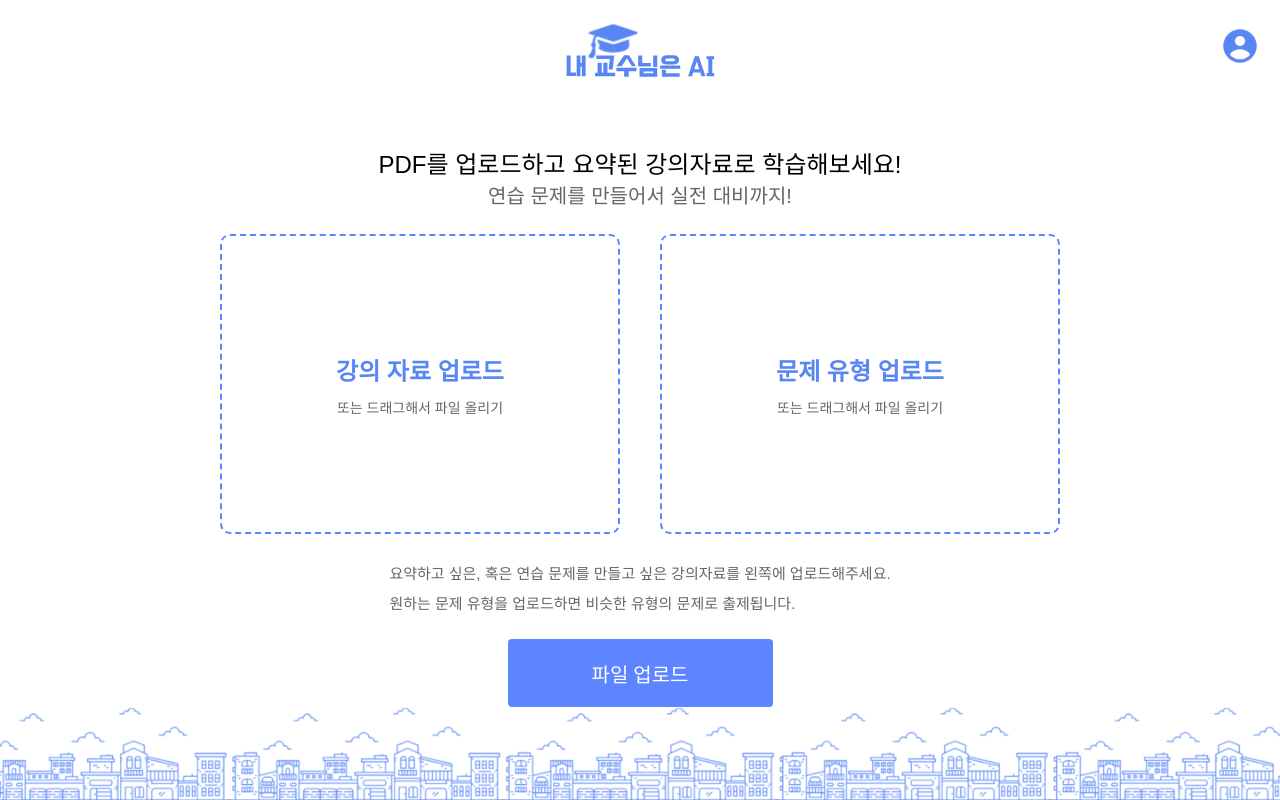
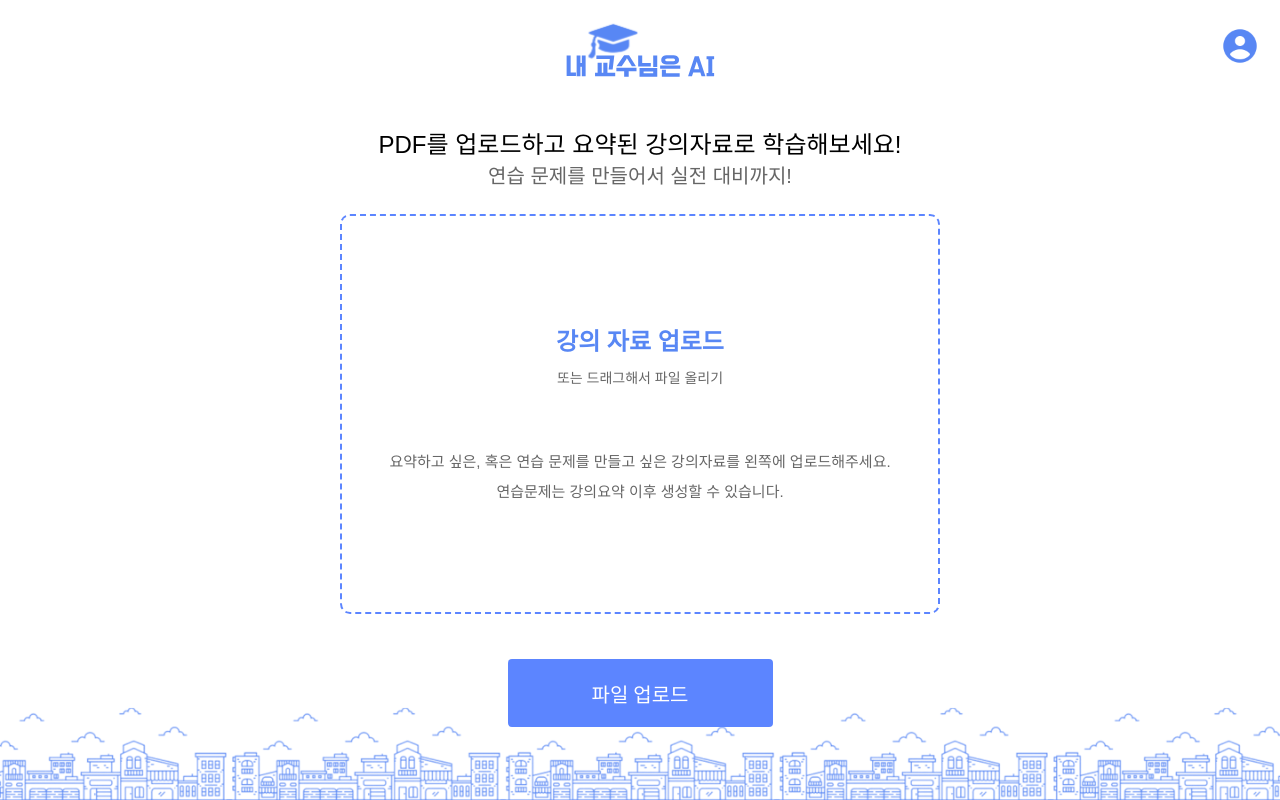
Before and after one commit to 2024-Winter-BootCamp-TeamF/Frontend, a React (Create React App) app: page /upload in a window 1280 px wide. Built offline with nearby package versions, Linux system fonts and the light colour scheme; a web font is replaced by a local one.

Commit message:
feat) 강의자료 업로드 페이지 디자인 수정

```diff
--- a/src/pages/UploadPage.jsx
+++ b/src/pages/UploadPage.jsx
@@ -23,10 +23,6 @@ const UploadPage = () => {
 
   const removeLectureFile = (fileName) => {
     setLectureFiles(lectureFiles.filter((file) => file.name !== fileName));
-  };
-
-  const removeProblemFile = (fileName) => {
-    setProblemFiles(problemFiles.filter((file) => file.name !== fileName));
   };
 
   const {
@@ -92,47 +88,17 @@ const UploadPage = () => {
                 ))}
               </FileList>
             )}
-          </UploadBox>
-
-          <UploadBox {...getProblemRootProps()}>
-            <input {...getProblemInputProps()} multiple />
-            <UploadTitle>문제 유형 업로드</UploadTitle>
-            <UploadSubtitle>
-              {isProblemDragActive
-                ? "파일을 여기에 놓으세요"
-                : "또는 드래그해서 파일 올리기"}
-            </UploadSubtitle>
-            {problemFiles.length > 0 && (
-              <FileList>
-                {problemFiles.map((file, index) => (
-                  <FileItem key={`problem-${file.name}-${index}`}>
-                    <FileName>{file.name}</FileName>
-                    <RemoveButton
-                      onClick={(e) => {
-                        e.stopPropagation();
-                        removeProblemFile(file.name);
-                      }}
-                    >
-                      ×
-                    </RemoveButton>
-                  </FileItem>
-                ))}
-              </FileList>
-            )}
-          </UploadBox>
-        </UploadSection>
-
             <InstructionSection>
               <InstructionList>
                 <li>
                   요약하고 싶은, 혹은 연습 문제를 만들고 싶은 강의자료를 왼쪽에
                   업로드해주세요.
                 </li>
-            <li>
-              원하는 문제 유형을 업로드하면 비슷한 유형의 문제로 출제됩니다.
-            </li>
+                <li>연습문제는 강의요약 이후 생성할 수 있습니다.</li>
               </InstructionList>
             </InstructionSection>
+          </UploadBox>
+        </UploadSection>
 
         <ButtonSection>
           <ExButton variant="filled" onClick={handleUpload}>
@@ -228,8 +194,8 @@ const UploadSection = styled.div`
 `;
 
 const UploadBox = styled.div`
-  width: 400px;
-  height: 300px;
+  width: 600px;
+  height: 400px;
   border: 2px dashed #5c85ff;
   border-radius: 10px;
   display: flex;
@@ -296,13 +262,13 @@ const RemoveButton = styled.button`
 `;
 
 const InstructionSection = styled.div`
-  text-align: center;
+  margin-top: 60px;
 `;
 
 const InstructionList = styled.ul`
   font-size: 15px;
   list-style-type: none;
-  text-align: left;
+  text-align: center;
 
   li {
     color: #666;
```
Lines whose indentation alone changed are shown as unchanged.
